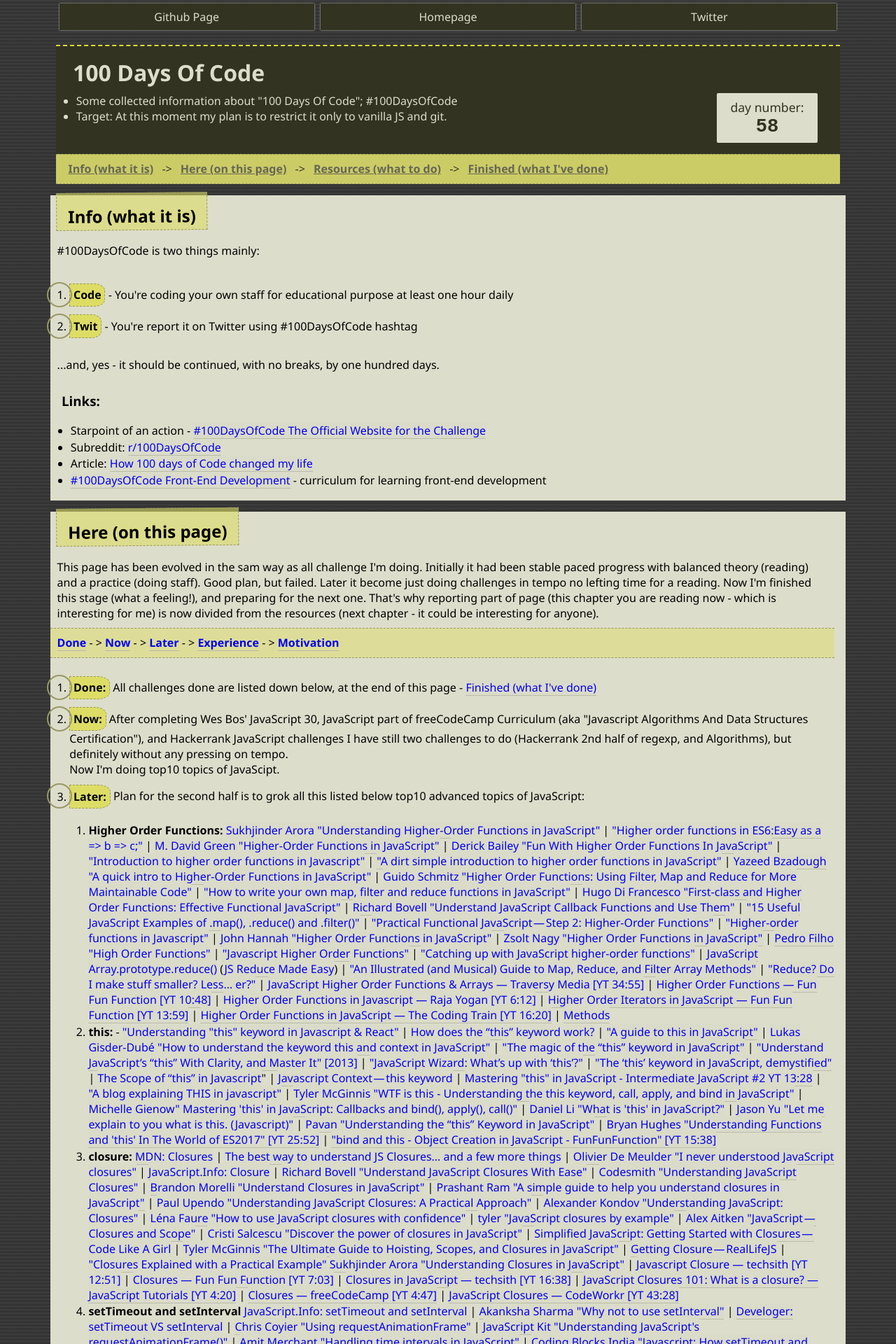
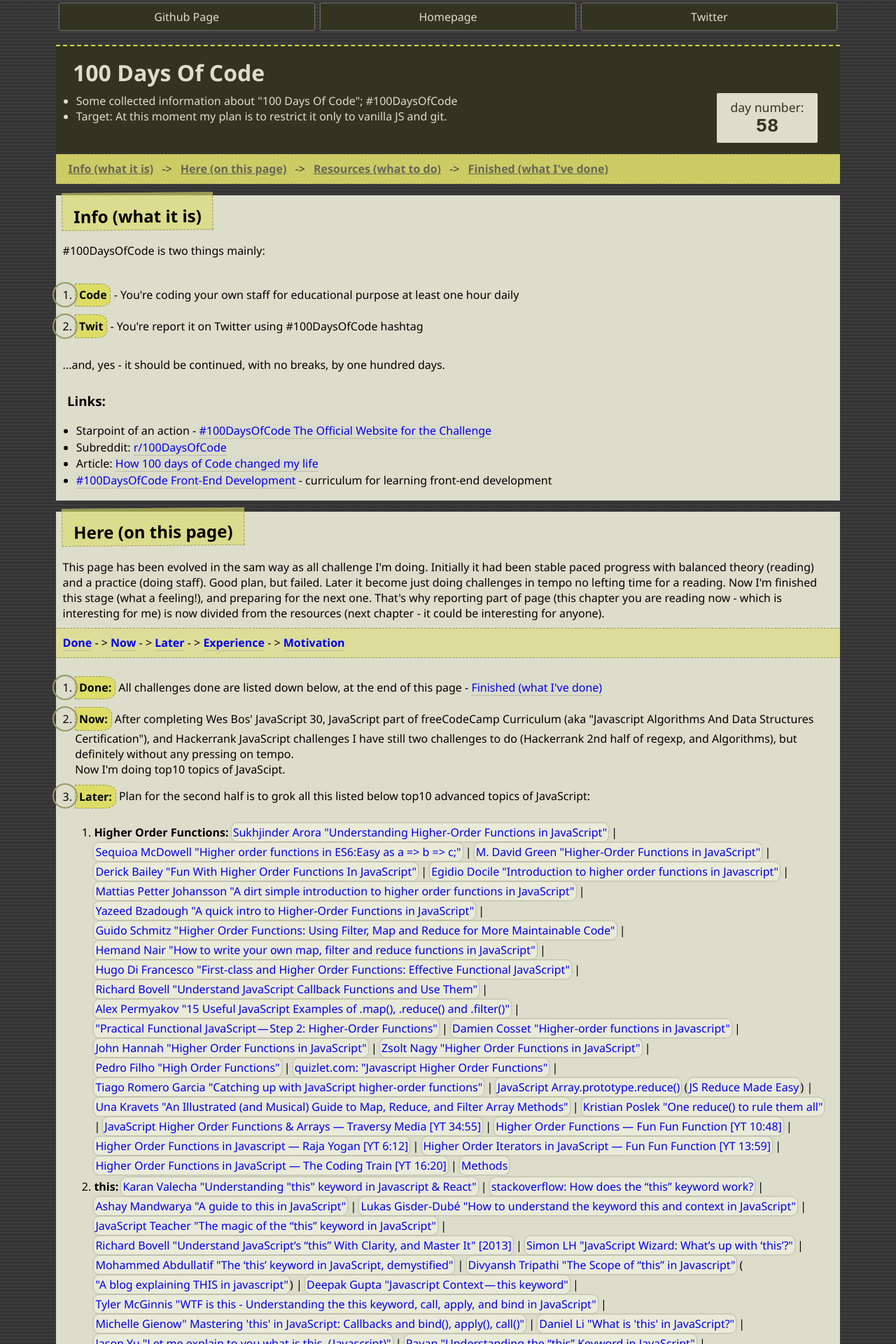
Before and after one commit to tdudkowski/tdudkowski.github.io, a Jekyll site: the page 100daysofcode.html, which Jekyll copies as it is, in a window 1280 px wide. Shown: the top 1920 px of the page at 70% size. Built offline with Jekyll 4.4.1, drawn with Linux system fonts in a browser that asks for light colours; some of the changed text lies outside the part shown.

Commit message:
update css

```diff
--- a/100daysofcode.html
+++ b/100daysofcode.html
@@ -101,7 +101,6 @@
   section {
    background-color: #ddc;
    margin-top: 1rem;
-   padding-right: 1rem;
   }
 
   h2 {
@@ -145,6 +144,7 @@
 
   ol {
    margin-left: 1.2rem;
+   margin-right: .5rem;
    margin-bottom: 0;
   }
 
@@ -167,6 +167,16 @@
    text-decoration: none;
    background-color: #dbdbca;
    box-shadow: 0 1px 0 #bba;
+   white-space: nowrap;
+  }
+
+  ol ol a {
+  box-shadow: 0 0 2px 1px #bba;
+  display: inline-block;
+  margin: 1px 0;
+  padding: 2px;
+  border-radius: 8px;
+  background-color: #eaead9;
   }
 
   a:hover {
@@ -353,50 +363,49 @@
  <ol>
   <li><strong>Higher Order Functions:</strong>
   <a href="https://blog.bitsrc.io/understanding-higher-order-functions-in-javascript-75461803bad">Sukhjinder Arora "Understanding Higher-Order Functions in JavaScript"</a> |
-  <a href="https://developer.ibm.com/node/2016/01/11/higher-order-functions-in-es6easy-as-a-b-c/">"Higher order functions in ES6:Easy as a => b => c;"</a> |
+  <a href="https://developer.ibm.com/node/2016/01/11/higher-order-functions-in-es6easy-as-a-b-c/">Sequioa McDowell "Higher order functions in ES6:Easy as a => b => c;"</a> |
   <a href="https://www.sitepoint.com/higher-order-functions-javascript/">M. David Green "Higher-Order Functions in JavaScript"</a> |
   <a href="https://derickbailey.com/2015/10/21/fun-with-higher-order-functions-in-javascript/">Derick Bailey "Fun With Higher Order Functions In JavaScript"</a> |
-  <a href="https://linuxconfig.org/introduction-to-higher-order-functions-in-javascript">"Introduction to higher order functions in Javascript"</a> |
-  <a href="https://medium.com/humans-create-software/a-dirt-simple-introduction-to-higher-order-functions-in-javascript-b33bf9e19056">"A dirt simple introduction to higher order functions in JavaScript"</a> |
+  <a href="https://linuxconfig.org/introduction-to-higher-order-functions-in-javascript">Egidio Docile "Introduction to higher order functions in Javascript"</a> |
+  <a href="https://medium.com/humans-create-software/a-dirt-simple-introduction-to-higher-order-functions-in-javascript-b33bf9e19056">Mattias Petter Johansson "A dirt simple introduction to higher order functions in JavaScript"</a> |
   <a href="https://medium.freecodecamp.org/a-quick-intro-to-higher-order-functions-in-javascript-1a014f89c6b">Yazeed Bzadough "A quick intro to Higher-Order Functions in JavaScript"</a> |
   <a href="https://medium.freecodecamp.org/higher-order-functions-in-javascript-d9101f9cf528">Guido Schmitz "Higher Order Functions: Using Filter, Map and Reduce for More Maintainable Code"</a> |
-  <a href="https://medium.freecodecamp.org/how-to-write-your-own-map-filter-and-reduce-functions-in-javascript-ab1e35679d26">"How to write your own map, filter and reduce functions in JavaScript"</a> |
+  <a href="https://medium.freecodecamp.org/how-to-write-your-own-map-filter-and-reduce-functions-in-javascript-ab1e35679d26">Hemand Nair "How to write your own map, filter and reduce functions in JavaScript"</a> |
   <a href="https://hackernoon.com/effective-functional-javascript-first-class-and-higher-order-functions-713fde8df50a">Hugo Di Francesco "First-class and Higher Order Functions: Effective Functional JavaScript"</a> |
   <a href="http://javascriptissexy.com/tag/higher-order-functions/">Richard Bovell "Understand JavaScript Callback Functions and Use Them"</a> |
-  <a href="https://medium.com/@alex_permyakov/15-useful-javascript-examples-of-map-reduce-and-filter-74cbbb5e0a1f">"15 Useful JavaScript Examples of .map(), .reduce() and .filter()"</a> |
+  <a href="https://medium.com/@alex_permyakov/15-useful-javascript-examples-of-map-reduce-and-filter-74cbbb5e0a1f">Alex Permyakov "15 Useful JavaScript Examples of .map(), .reduce() and .filter()"</a> |
   <a href="https://blog.webf.zone/practical-functional-javascript-step-2-higher-order-functions-c1419d042417">"Practical Functional JavaScript — Step 2: Higher-Order Functions"</a> |
-  <a href="https://dev.to/damcosset/higher-order-functions-in-javascript-4j8b">"Higher-order functions in Javascript"</a> |
+  <a href="https://dev.to/damcosset/higher-order-functions-in-javascript-4j8b">Damien Cosset "Higher-order functions in Javascript"</a> |
   <a href="https://www.lullabot.com/articles/higher-order-functions-in-javascript">John Hannah "Higher Order Functions in JavaScript"</a> |
   <a href="http://www.zsoltnagy.eu/higher-order-functions-in-javascript/">Zsolt Nagy "Higher Order Functions in JavaScript"</a> |
   <a href="https://github.com/pedroapfilho/high-order-functions">Pedro Filho "High Order Functions"</a> |
-  <a href="https://quizlet.com/102736163/javascript-higher-order-functions-flash-cards/">"Javascript Higher Order Functions"</a> |
-  <a href="https://www.airpair.com/javascript/posts/catching-up-with-javascript-higher-order-functions">"Catching up with JavaScript higher-order functions"</a> |
+  <a href="https://quizlet.com/102736163/javascript-higher-order-functions-flash-cards/">quizlet.com: "Javascript Higher Order Functions"</a> |
+  <a href="https://www.airpair.com/javascript/posts/catching-up-with-javascript-higher-order-functions">Tiago Romero Garcia "Catching up with JavaScript higher-order functions"</a> |
   <a href="https://www.freecodecamp.org/forum/t/javascript-array-prototype-reduce/14299">JavaScript Array.prototype.reduce()</a> (<a href="https://www.freecodecamp.org/forum/t/using-array-prototype-reduce-to-reduce-conceptual-boilerplate-for-problems-on-arrays/14687">JS Reduce Made Easy</a>) |
-  <a href="https://www.reddit.com/r/javascript/comments/b5u0n5/an_illustrated_and_musical_guide_to_map_reduce/">"An Illustrated (and Musical) Guide to Map, Reduce, and Filter Array Methods"</a> |
-  <a href="https://medium.com/@bojzi/one-reduce-to-rule-them-all-504e1b790a83">"Reduce? Do I make stuff smaller? Less… er?"</a> |
+  <a href="https://www.reddit.com/r/javascript/comments/b5u0n5/an_illustrated_and_musical_guide_to_map_reduce/">Una Kravets "An Illustrated (and Musical) Guide to Map, Reduce, and Filter Array Methods"</a> |
+  <a href="https://medium.com/@bojzi/one-reduce-to-rule-them-all-504e1b790a83">Kristian Poslek "One reduce() to rule them all"</a> |
   <a href="https://www.youtube.com/watch?v=rRgD1yVwIvE">JavaScript Higher Order Functions &amp; Arrays — Traversy Media [YT 34:55]</a> |
   <a href="https://www.youtube.com/watch?v=BMUiFMZr7vk">Higher Order Functions — Fun Fun Function [YT 10:48]</a> | <a href="https://www.youtube.com/watch?v=dTlpYnmBW9I">Higher Order Functions in Javascript — Raja Yogan [YT 6:12]</a> |
   <a href="https://www.youtube.com/watch?v=GYRMNp1SKXA">Higher Order Iterators in JavaScript — Fun Fun Function [YT 13:59]</a> |
   <a href="https://www.youtube.com/watch?v=H4awPsyugS0">Higher Order Functions in JavaScript — The Coding Train [YT 16:20]</a> |
   <a href="methods.html">Methods</a></li>
-  <li><strong>this:</strong> - <a
-  href="https://blog.kiprosh.com/understanding-this-keyword-in-javascript-and-react/">"Understanding  "this" keyword in Javascript & React"</a> |
-  <a href="https://stackoverflow.com/questions/3127429/how-does-the-this-keyword-work">How  does the “this” keyword work?</a> |
-  <a href="https://medium.freecodecamp.org/a-guide-to-this-in-javascript-e3b9daef4df1">"A  guide to this in JavaScript"</a> |
+  <li><strong>this:</strong> <a
+  href="https://blog.kiprosh.com/understanding-this-keyword-in-javascript-and-react/">Karan Valecha "Understanding  "this" keyword in Javascript & React"</a> |
+  <a href="https://stackoverflow.com/questions/3127429/how-does-the-this-keyword-work">stackoverflow: How  does the “this” keyword work?</a> |
+  <a href="https://medium.freecodecamp.org/a-guide-to-this-in-javascript-e3b9daef4df1">Ashay Mandwarya "A  guide to this in JavaScript"</a> |
   <a href="https://medium.freecodecamp.org/how-to-understand-the-keyword-this-and-context-in-javascript-cd624c6b74b8">Lukas Gisder-Dubé "How to understand the keyword this and context in JavaScript"</a> |
-  <a href="https://medium.freecodecamp.org/the-magic-of-the-this-keyword-in-javascript-ce3ce571013e">"The magic of the “this” keyword in JavaScript"</a> |
-  <a href="https://javascriptissexy.com/understand-javascripts-this-with-clarity-and-master-it/">"Understand JavaScript’s “this” With Clarity, and Master It" [2013]</a> |
-  <a href="https://itnext.io/javascript-wizard-whats-up-with-this-92ca309172d6">"JavaScript Wizard: What’s up with ‘this’?"</a> |
-  <a href="https://itnext.io/the-this-keyword-in-javascript-demystified-c389c92de26d">"The ‘this’ keyword in JavaScript, demystified"</a> |
-  <a href="https://blog.usejournal.com/the-scope-of-this-in-javascript-d0cf20da3cba">The Scope of “this” in Javascript</a>" |
-  <a href="https://codeburst.io/javascript-context-this-keyword-9a78a19d5786">Javascript Context — this keyword</a> |
-  <a href="https://www.youtube.com/watch?v=9PyFD-E2JRk">Mastering "this"  in JavaScript - Intermediate JavaScript #2 YT 13:28</a> |
-  <a href="https://www.reddit.com/r/learnjavascript/comments/b4gl7n/a_blog_explaining_this_in_javascript/">"A blog explaining THIS in javascript"</a> |
+  <a href="https://medium.freecodecamp.org/the-magic-of-the-this-keyword-in-javascript-ce3ce571013e">JavaScript Teacher "The magic of the “this” keyword in JavaScript"</a> |
+  <a href="https://javascriptissexy.com/understand-javascripts-this-with-clarity-and-master-it/">Richard Bovell "Understand JavaScript’s “this” With Clarity, and Master It" [2013]</a> |
+  <a href="https://itnext.io/javascript-wizard-whats-up-with-this-92ca309172d6">Simon LH "JavaScript Wizard: What’s up with ‘this’?"</a> |
+  <a href="https://itnext.io/the-this-keyword-in-javascript-demystified-c389c92de26d">Mohammed Abdullatif "The ‘this’ keyword in JavaScript, demystified"</a> |
+  <a href="https://blog.usejournal.com/the-scope-of-this-in-javascript-d0cf20da3cba">Divyansh Tripathi "The Scope of “this” in Javascript"</a> (<a href="https://www.reddit.com/r/learnjavascript/comments/b4gl7n/a_blog_explaining_this_in_javascript/">"A blog explaining THIS in javascript"</a>) |
+  <a href="https://codeburst.io/javascript-context-this-keyword-9a78a19d5786">Deepak Gupta "Javascript Context — this keyword"</a> |
   <a href="https://tylermcginnis.com/this-keyword-call-apply-bind-javascript/">Tyler McGinnis "WTF is this - Understanding the this keyword, call, apply, and bind in JavaScript"</a> |
   <a href="https://thenewstack.io/mastering-javascript-callbacks-bind-apply-call/">Michelle Gienow" Mastering 'this' in JavaScript: Callbacks and bind(), apply(), call()"</a> |
   <a href="http://blog.brew.com.hk/what-is-this-in-javascript/">Daniel Li "What is 'this' in JavaScript?"</a> |
   <a href="https://dev.to/ycmjason/let-me-explain-to-you-what-is-this-javascript-44ja">Jason Yu "Let me explain to you what is this. (Javascript)"</a> |
   <a href="https://medium.com/quick-code/understanding-the-this-keyword-in-javascript-cb76d4c7c5e8">Pavan "Understanding the “this” Keyword in JavaScript"</a> |
+  <a href="https://www.youtube.com/watch?v=9PyFD-E2JRk">Mastering "this"  in JavaScript - Intermediate JavaScript #2 YT 13:28</a> |
   <a href="https://www.youtube.com/watch?v=AOSYY1_np_4">Bryan Hughes "Understanding Functions and 'this' In The World of ES2017" [YT 25:52]</a> |
   <a href="https://www.youtube.com/watch?v=GhbhD1HR5vk">"bind and this - Object Creation in JavaScript - FunFunFunction" [YT 15:38]</a>
   </li>
```
